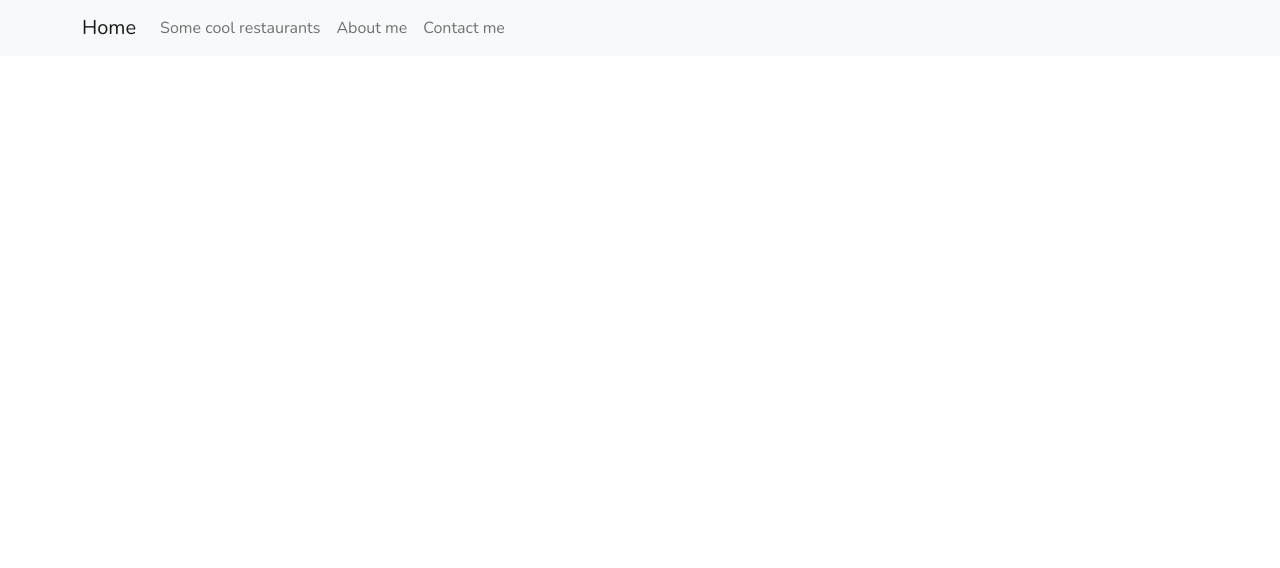
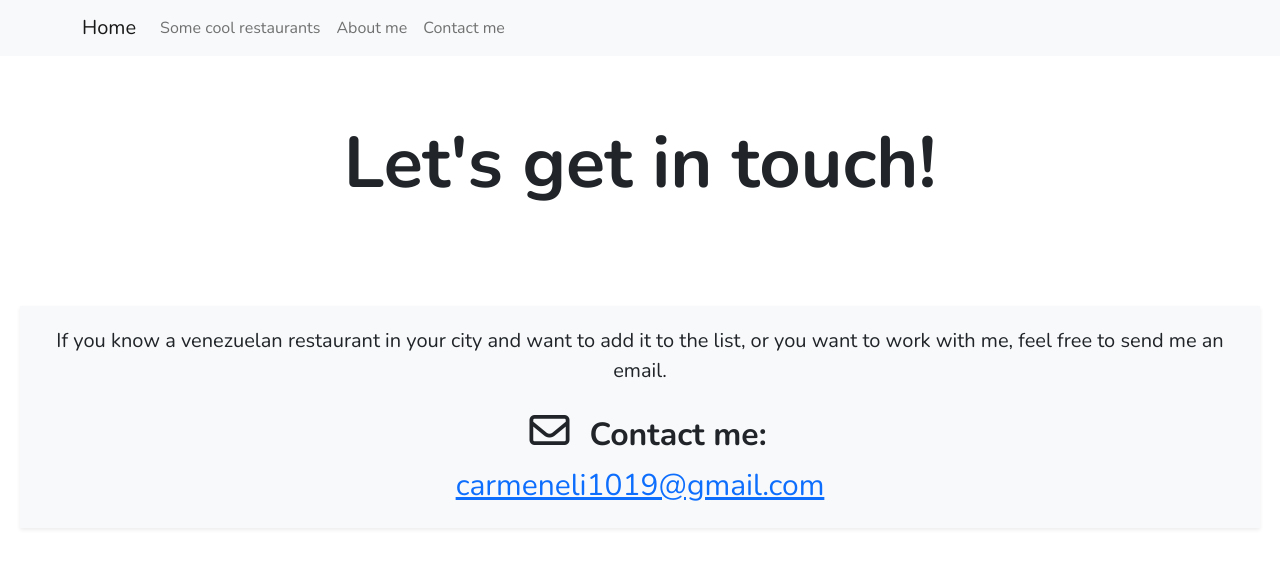
Before and after one commit to carmeneli1019/venezuelan-gastronomy, a plain HTML site: page contact.html in a window 1280 px wide. Drawn offline with nearby package versions, Linux system fonts and the light colour scheme.

Commit message:
Added contact information

```diff
--- a/contact.html
+++ b/contact.html
@@ -46,5 +46,12 @@
           </div>
         </div>
         </nav>
+        <h1 class="text-center">Let's get in touch!</h1>
+        <div class="contact bg-light shadow-sm">
+            <p class="text-center mb-4">If you know a venezuelan restaurant in your city and want to add it to the list, or you want to work with me, feel free to send me an email. </p>
+            <i class="far fa-envelope mx-3"></i>
+            <h2 class="d-inline-block">Contact me:</h2>
+            <a href="mailto:carmeneli1019@gmail.com" class="d-block">carmeneli1019@gmail.com</a>
+        </div>
 </body>
 </html>
--- a/styles/styles.css
+++ b/styles/styles.css
@@ -121,6 +121,21 @@ display: block;
     color: blue;
 }
 
+.contact {
+    max-width: var(--content-container-max-width);
+    margin: 0 auto;
+    text-align: center;
+    padding: 20px;
+}
+
+.contact a {
+    font-size: 30px;
+}
+
+.contact i {
+    font-size: 40px;
+}
+
 @media (max-width: 576px) {
 
     .image-container h1{
```
